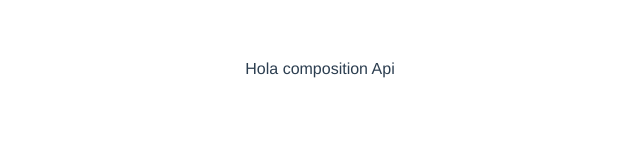
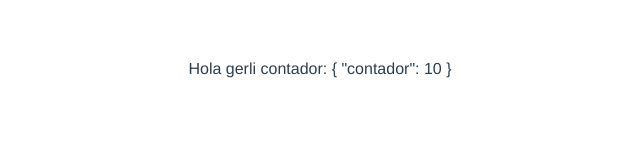
Before and after one commit to gdiazb/curso-vue-componentes-composition-api, a Vue app: page / in a window 1280 px wide. Shown: the top 160 px of the page, without its empty margins (320-960 px from the left). Built offline with nearby package versions, Linux system fonts and the light colour scheme.

Commit message:
using ref y reactive

```diff
--- a/src/components/Home.vue
+++ b/src/components/Home.vue
@@ -1,14 +1,21 @@
 <template>
-  <div>Hola composition Api</div>
+  <div>Hola {{ text }} contador: {{ objeto }}</div>
 </template>
 
 <script>
-import { onMounted } from "vue";
+import { ref, reactive } from "vue";
 export default {
   setup() {
-    onMounted(() => {
-      console.log("mounted");
-    });
+    const text = ref("gerli");
+    // setInterval(() => counter.value++, 500);
+    const objeto = reactive({ contador: 0 });
+
+    setInterval(() => objeto.contador++, 500);
+
+    return {
+      text,
+      objeto,
+    };
   },
 };
 </script>
```
